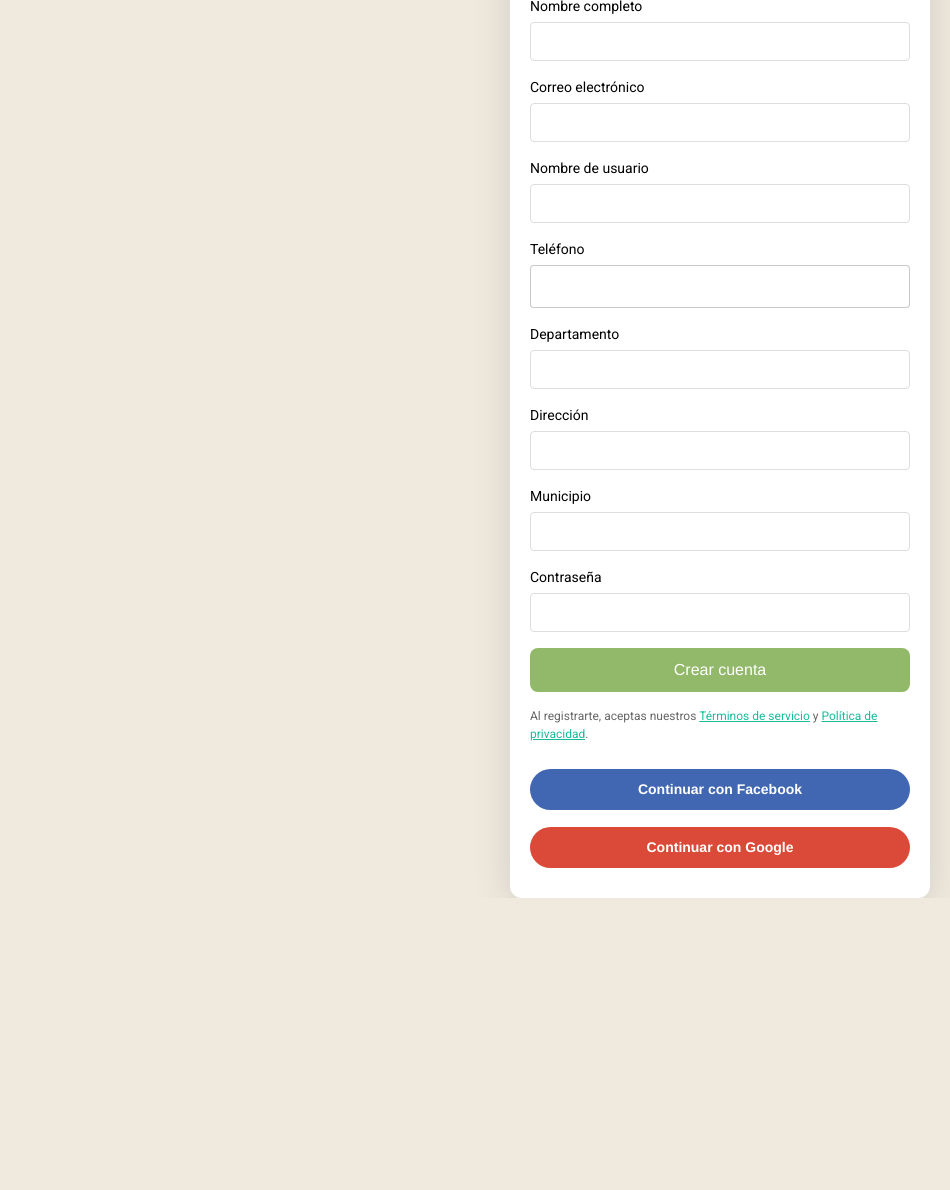
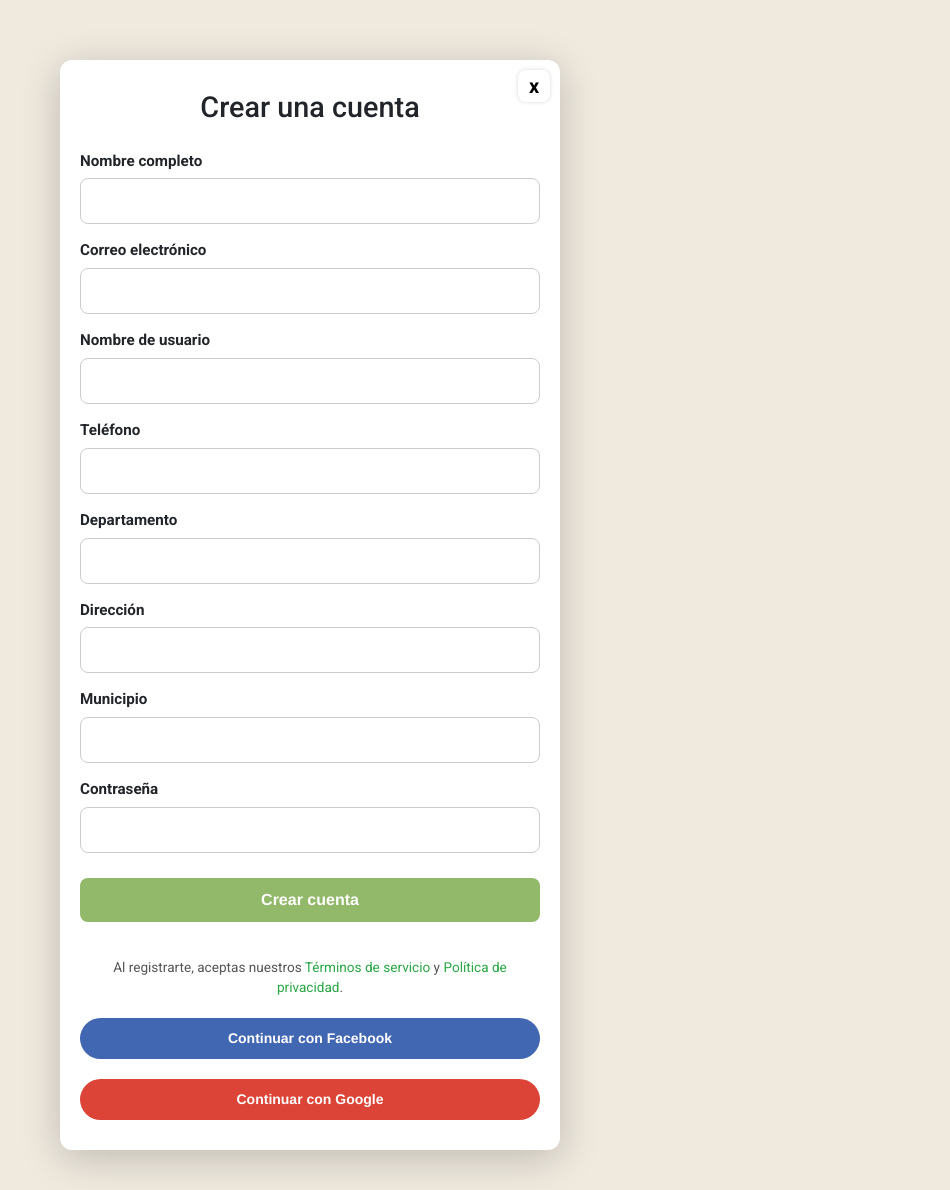
Before and after one commit to DarkXz7/MerkaChecheres-Django, a Django app: page /registro/ in a window 1280 px wide. Shown: the whole page, without its empty margins (330-1280 px from the left). Before the commit the page ends 898 px from the top, so only its background shows below. Run offline with Django 5.2, Linux system fonts and the light colour scheme; some libraries are stand-ins or nearby versions.

Commit message:
A la de Dios

```diff
--- a/merkachecheres/static/css/style.css
+++ b/merkachecheres/static/css/style.css
@@ -258,15 +258,15 @@
 }
 
 .landing_page .iniciar_crear_cuenta {
-    display: inline-flex;
-    height: 54px;
-    align-items: center;
-    justify-content: center;
-    gap: 24px;
-    padding: 5px 0px;
-    position: relative;
-    flex: 0 0 auto;
-}
+    display: flex; /* Cambio a flex en lugar de inline-flex */
+    align-items: center;
+    justify-content: center;
+    gap: 24px; /* Espacio entre los botones */
+    padding: 5px 0;
+    position: relative;
+  }
+
+
 .btn-ver-producto,.carritoText{
     background-color: var(--color-verde);
     cursor: pointer;
@@ -1805,121 +1805,133 @@
 }
 
 /* Registro */
+
 .body-register {
-    background: #efe9de;
-}
+    background-color: #EFE9DE;
+    font-family: "Roboto", Helvetica, sans-serif;
+    min-height: 100vh;
+    padding: 60px 20px 40px;
+    box-sizing: border-box;
+    display: flex;
+    justify-content: center;
+  }
+
 
   .register-container {
-    display: flex;
-    justify-content: center;
-    align-items: center;
-    height: 100vh;
-    background-color: var(--color-blanco);
-    padding: 8px;
-}
-
-.container-crear-cuenta {
-    margin-bottom: 10px;
+    width: 100%;
+    max-width: 500px;
   }
 
   .register-box {
-    font-family: "Roboto", Helvetica;
-    width: 420px;
-    padding: 24px 20px 20px;
-    background-color: var(--color-blanco);
-    box-shadow: 0px 8px 40px 0px var(--color-sombra);
+    background-color: white;
+    box-shadow: 0px 8px 40px rgba(0, 0, 0, 0.2);
     border-radius: 12px;
-    position: relative;
-}
-
-.register-container{
-    background:#efe9de ;
-}
-
-.register-container{
-    position: absolute;
-    top: 12px;
-    right: 12px;
-    background: none;
+    padding: 30px 20px 20px;
+    position: relative;
+    width: 100%;
+    box-sizing: border-box;
+  }
+
+
+  .close-btn {
+    position: absolute;
+    top: 15px;
+    right: 15px;
+    background-color: transparent;
     border: none;
     font-size: 20px;
-    color: var(--color-gris);
+    font-weight: bold;
     cursor: pointer;
-    z-index: 2;
-}
-
-.register-box h2 {
+  }
+
+
+  #container-crear-cuenta {
     text-align: center;
-    font-size: var(--labels-font-size-22);
-    color: var(--color-negro);
-    margin-bottom: 20px;
-}
+    font-size: 1.8rem;
+    margin-bottom: 25px;
+  }
+
 
   .form-group {
-    margin-bottom: 16px;
+    margin-bottom: 15px;
   }
 
   .form-group label {
+    font-weight: bold;
+    font-size: 0.95rem;
+    margin-bottom: 6px;
     display: block;
-    font-size: var(--labels-font-size-14);
-    color: var(--color-negro);
-    margin-bottom: 5px;
-}
-
-
-.form-group input[type="text"],
-.form-group input[type="email"],
-.form-group input[type="password"] {
-    width: 100%;
-    padding: 8px;
-    border: 1px solid #ddd;
-    border-radius: 4px;
-    font-size: 14px;
-    outline: none;
-}
-
-.form-group input[type="text"]:focus,
-.form-group input[type="email"]:focus,
-.form-group input[type="password"]:focus {
-    border-color: var(--color-verde);
-}
-
-.error-message {
-    color: var(--color-rojo);
-    font-size: var(--labels-font-size-14);
-    margin-top: 5px;
-}
-
-.terms,
-.newsletter {
-    display: flex;
-    align-items: flex-start;
-    margin-bottom: 10px;
-    font-size: var(--labels-font-size-12);
-}
-
-.terms input,
-.newsletter input {
-    margin-right: 10px;
-    margin-top: 3px;
-}
-
-.terms label a,
-.newsletter label a {
-    color: var(--color-verde);
+  }
+
+  .form-group input {
+    width: 100%;
+    padding: 10px 12px;
+    border-radius: 8px;
+    border: 1px solid #ccc;
+    font-size: 1rem;
+    box-sizing: border-box;
+  }
+
+  /* Botón de registro */
+  .btn-register {
+    background-color: #28a745;
+    color: white;
+    border: none;
+    width: 100%;
+    padding: 12px;
+    border-radius: 10px;
+    font-weight: bold;
+    margin-top: 10px;
+    font-size: 1rem;
+  }
+
+  /* Términos y redes */
+  .terms {
+    margin-top: 20px;
+    font-size: 0.85rem;
+    text-align: center;
+    color: #555;
+  }
+
+  .terms a {
+    color: #28a745;
     text-decoration: none;
   }
 
-.terms label a:hover,
-.newsletter label a:hover {
-    text-decoration: underline;
-}
-
-
-.dropdown {
-    position: relative;
-    display: inline-block;
-}
+  .social-login {
+    margin-top: 20px;
+    display: flex;
+    flex-direction: column;
+    gap: 10px;
+  }
+
+  .btn-facebook,
+  .btn-google {
+    padding: 10px;
+    text-align: center;
+    border-radius: 8px;
+    font-weight: bold;
+    font-size: 0.95rem;
+    text-decoration: none;
+    color: white;
+  }
+
+  .btn-facebook {
+    background-color: #3b5998;
+  }
+
+  .btn-google {
+    background-color: #db4437;
+  }
+
+  /* Responsive */
+  @media (max-width: 576px) {
+    .register-box {
+      padding: 20px 15px;
+    }
+  }
+
+
 
 /* Ajustar el contenido del menú desplegable */
 .dropdown-content {
@@ -2021,6 +2033,7 @@
     width: 513px;
     padding-left: 15px;
     margin-bottom: 40px;
+ }
 .completaDatosGeneralContainer {
     /*Esto centra los elemtentos en general*/
     display: flex;
--- a/merkachecheres/templates/editar.html
+++ b/merkachecheres/templates/editar.html
@@ -6,7 +6,7 @@
   <meta charset="UTF-8">
   <meta name="viewport" content="width=device-width, initial-scale=1.0">
   <title>Editar Cliente</title>
-  <link rel="stylesheet" href="{% static 'css/editar.css' %}">
+  <link rel="stylesheet" href="{% static 'css/editarUsuario.css' %}">
   <link href="https://cdn.jsdelivr.net/npm/bootstrap@5.3.0-alpha3/dist/css/bootstrap.min.css" rel="stylesheet">
 </head>
 <body>
--- a/merkachecheres/templates/index.html
+++ b/merkachecheres/templates/index.html
@@ -179,6 +179,7 @@
 
 
         {% include 'user_sidebar.html' %}
+
 
         <main>
 
```
Also changed, not shown: merkachecheres/static/css/editarUsuario.css (added, +108 -0 lines), merkachecheres/static/css/producto.css (+19 -0 lines), merkachecheres/templates/admin.html (+1 -22 lines), db.sqlite3. Lines whose indentation alone changed are shown as unchanged.
